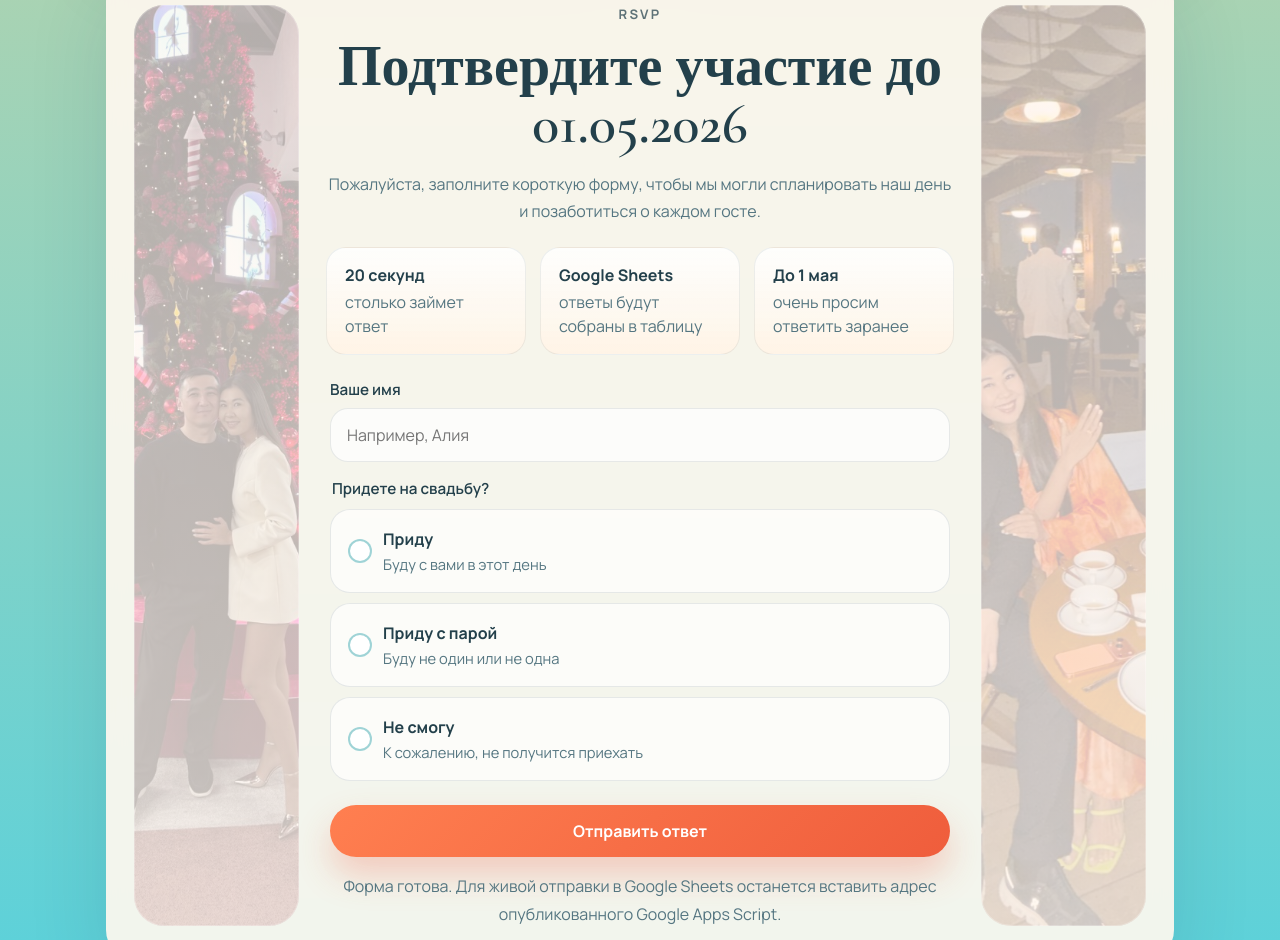
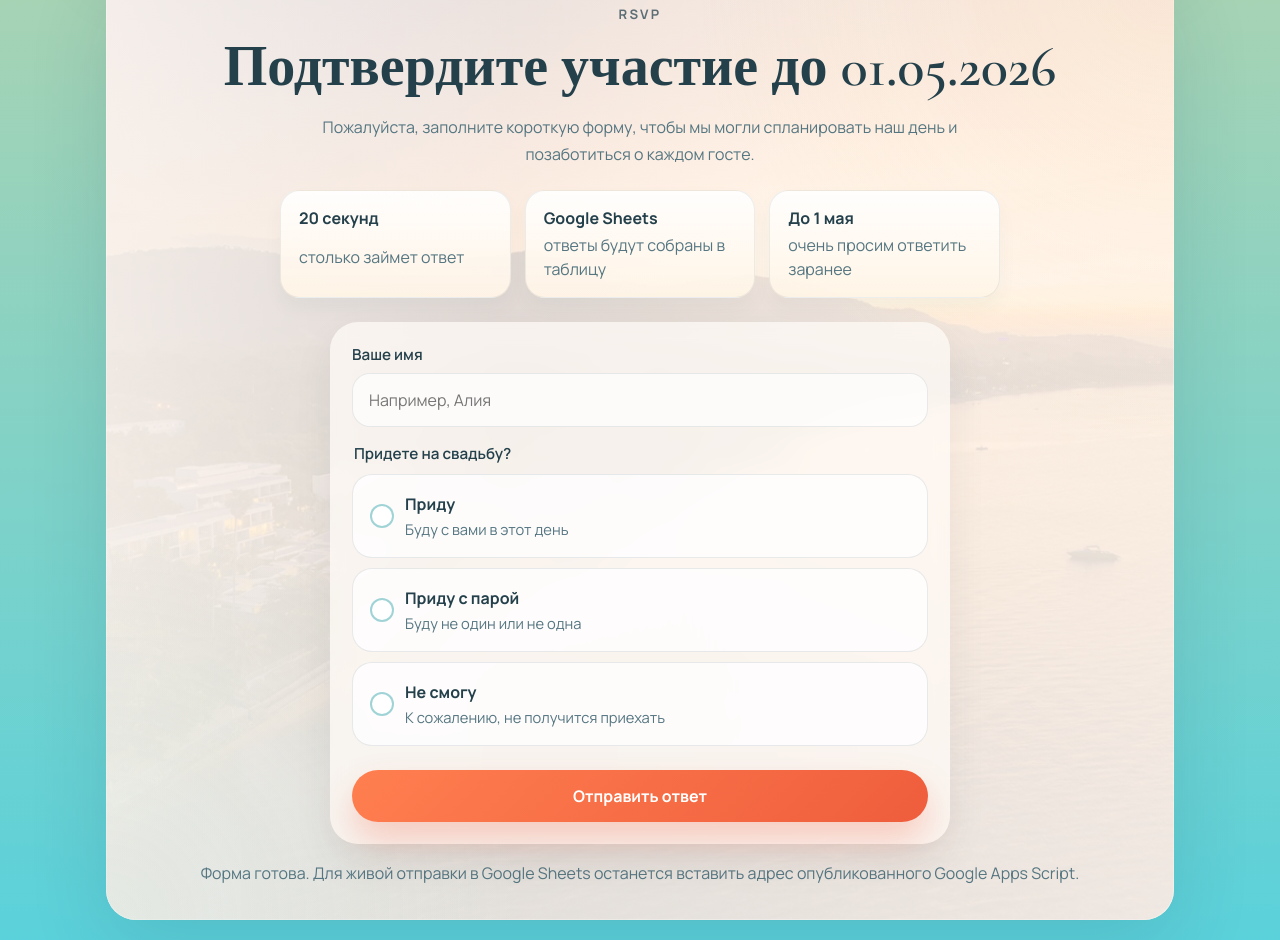
Before and after one commit to amirgali/wedding-invite, a plain HTML site: page index.html in a window 1280 px wide. Shown: the part 2288-3228 px from the top of the page. Drawn offline with nearby package versions, Linux system fonts and the light colour scheme.

Commit message:
Refresh RSVP with sunset background

```diff
--- a/styles.css
+++ b/styles.css
@@ -421,40 +421,38 @@ main {
   position: relative;
   isolation: isolate;
   text-align: center;
-  padding-left: 220px;
-  padding-right: 220px;
+  padding-left: 32px;
+  padding-right: 32px;
+  background:
+    linear-gradient(180deg, rgba(255, 247, 241, 0.90), rgba(255, 245, 238, 0.94));
 }
 
 .rsvp::before,
 .rsvp::after {
   content: "";
   position: absolute;
-  top: 34px;
-  bottom: 34px;
-  width: 165px;
-  border-radius: 30px;
+  inset: 0;
+  border-radius: inherit;
   z-index: 0;
   pointer-events: none;
-  background-color: rgba(255, 250, 244, 0.24);
   background-repeat: no-repeat;
   background-size: cover;
-  box-shadow: inset 0 0 0 1px rgba(255, 255, 255, 0.25);
 }
 
 .rsvp::before {
-  left: 28px;
   background-image:
-    linear-gradient(180deg, rgba(255, 247, 241, 0.7), rgba(255, 247, 241, 0.78)),
-    url("assets/rsvp/couple-left.jpg");
-  background-position: center center;
+    linear-gradient(180deg, rgba(255, 247, 241, 0.70), rgba(255, 247, 241, 0.84)),
+    linear-gradient(90deg, rgba(255, 247, 241, 0.72), rgba(255, 247, 241, 0.26) 38%, rgba(255, 247, 241, 0.50) 100%),
+    url("assets/rsvp/summertime.webp");
+  background-position: center center, center center, center center;
+  box-shadow: inset 0 0 0 1px rgba(255, 255, 255, 0.28);
 }
 
 .rsvp::after {
-  right: 28px;
   background-image:
-    linear-gradient(180deg, rgba(255, 247, 241, 0.7), rgba(255, 247, 241, 0.78)),
-    url("assets/rsvp/couple-right.jpg");
-  background-position: center center;
+    radial-gradient(circle at top right, rgba(255, 209, 156, 0.22), transparent 34%),
+    radial-gradient(circle at bottom left, rgba(104, 206, 204, 0.12), transparent 30%);
+  opacity: 0.95;
 }
 
 .rsvp__lead {
@@ -475,9 +473,10 @@ main {
   gap: 4px;
   padding: 16px 18px;
   border-radius: 20px;
-  background: linear-gradient(180deg, rgba(255, 255, 255, 0.86), rgba(255, 244, 230, 0.92));
+  background: linear-gradient(180deg, rgba(255, 255, 255, 0.90), rgba(255, 244, 230, 0.95));
   border: 1px solid rgba(35, 64, 75, 0.08);
   text-align: left;
+  box-shadow: 0 10px 20px rgba(35, 64, 75, 0.04);
 }
 
 .rsvp__meta-card strong {
@@ -495,6 +494,11 @@ main {
   gap: 16px;
   max-width: 620px;
   margin: 0 auto;
+  padding: 22px;
+  border-radius: 28px;
+  background: rgba(255, 251, 247, 0.72);
+  box-shadow: 0 18px 40px rgba(36, 61, 73, 0.07);
+  backdrop-filter: blur(10px);
 }
 
 .rsvp__content.is-hidden {
@@ -641,7 +645,7 @@ main {
   padding: 30px 24px;
   border-radius: 28px;
   background:
-    linear-gradient(180deg, rgba(255, 255, 255, 0.95), rgba(232, 250, 244, 0.92));
+    linear-gradient(180deg, rgba(255, 255, 255, 0.94), rgba(255, 248, 241, 0.92));
   box-shadow: 0 20px 38px rgba(32, 121, 95, 0.12);
 }
 
@@ -706,7 +710,7 @@ main {
 
   .rsvp::before,
   .rsvp::after {
-    display: none;
+    opacity: 0.92;
   }
 
   .hero__palms {
@@ -749,6 +753,11 @@ main {
   .rsvp {
     padding-left: 18px;
     padding-right: 18px;
+  }
+
+  .rsvp-form {
+    padding: 16px;
+    border-radius: 22px;
   }
 
   .hero__wave {
```
Also changed, not shown: assets/rsvp/couple-left.jpg (deleted), assets/rsvp/couple-right.jpg (deleted), assets/rsvp/summertime.webp (added).
